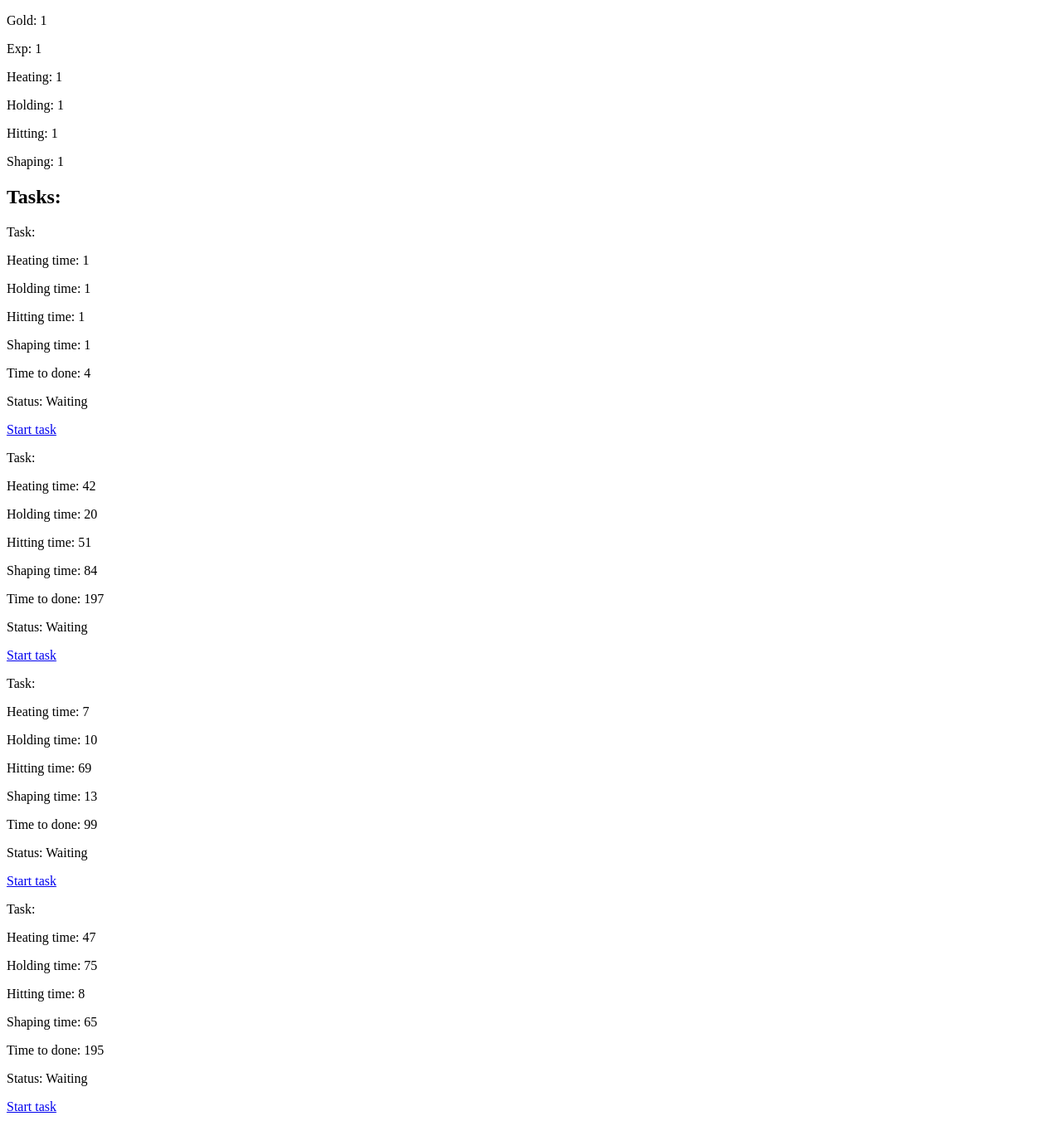
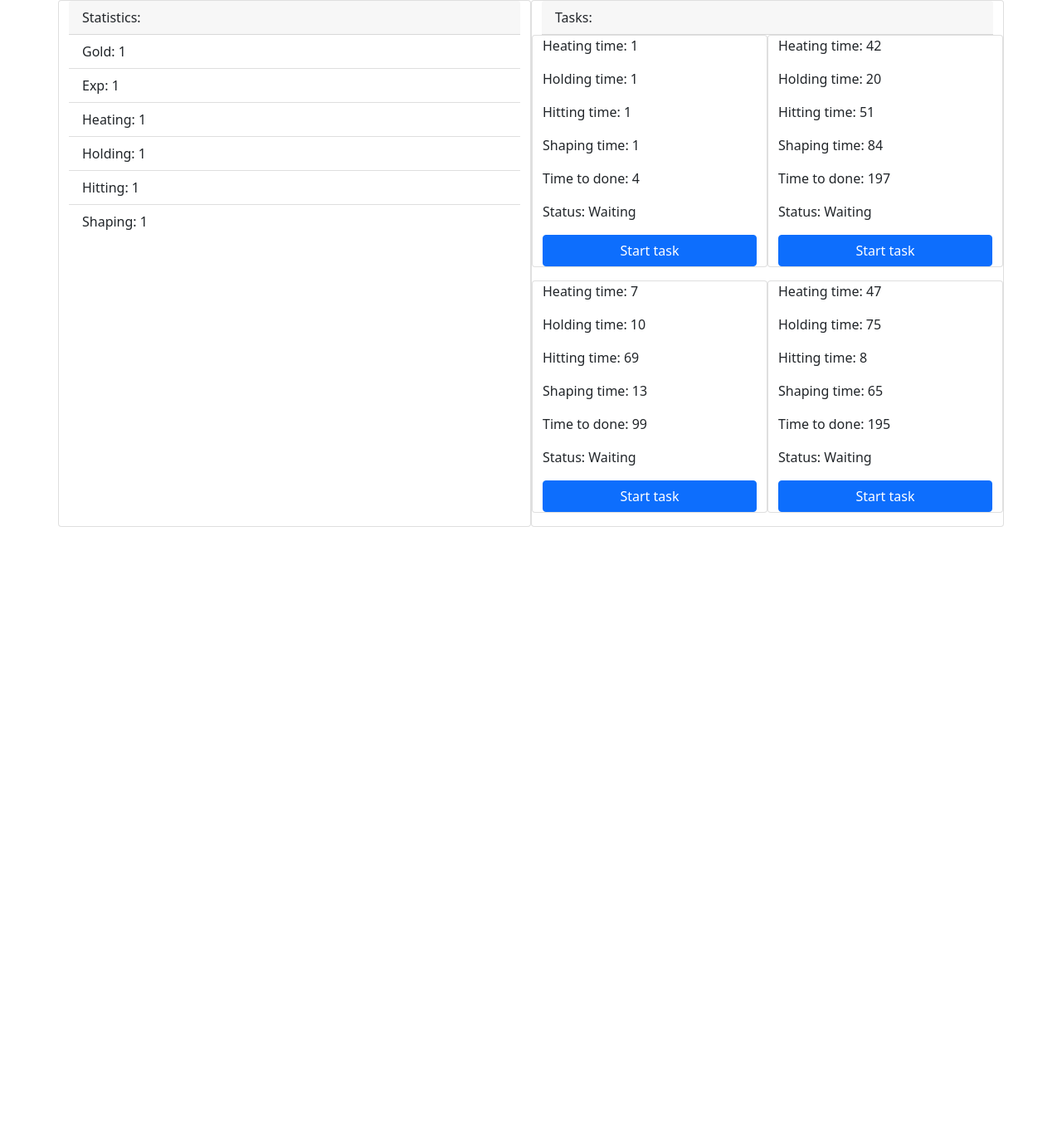
Before and after one commit to esentino/blacksmith, a Django app: page /accounts/profile/ in a window 1280 px wide. Shown: the whole page at 83% size. After the commit the page ends 635 px from the top, so only its background shows below. Run offline with Django 3.2, Linux system fonts and the light colour scheme; a user stored in the database is signed in; tables that the repository leaves empty hold one stand-in row (values such as "Sample post"); some libraries are stand-ins or nearby versions.

Commit message:
Add some bootstrap css styling

```diff
--- a/hammer/models.py
+++ b/hammer/models.py
@@ -132,6 +132,17 @@ class Task(models.Model):
         return now() - self.start_time
 
     @property
+    def progress(self) -> Optional[int]:
+        if self.elapsed_time and self.time_left:
+            total_time_delta = self.time_left + self.elapsed_time
+            return math.floor(self.elapsed_time/total_time_delta * 100)
+        return None
+
+    @property
+    def left_progress(self) -> Optional[int]:
+        return 100 - self.progress
+
+    @property
     def shaping_time(self) -> int:
         return math.ceil(self.shaping_work / self.blacksmith.shaping_attribute)
 
--- /dev/null
+++ b/hammer/templates/base.html
@@ -0,0 +1,17 @@
+<!DOCTYPE html>
+<html lang="en">
+<head>
+    <meta charset="UTF-8">
+    <title>Title</title>
+    <link href="https://cdn.jsdelivr.net/npm/bootstrap@5.0.0-beta3/dist/css/bootstrap.min.css" rel="stylesheet"
+          integrity="sha384-eOJMYsd53ii+scO/bJGFsiCZc+5NDVN2yr8+0RDqr0Ql0h+rP48ckxlpbzKgwra6" crossorigin="anonymous">
+    <link rel="stylesheet" href="https://cdn.jsdelivr.net/npm/bootstrap-icons@1.4.1/font/bootstrap-icons.css">
+</head>
+<body>
+<div class="container">
+    {% block content %}
+    {% endblock %}
+</div>
+
+</body>
+</html>
--- a/hammer/templates/hammer/profile.html
+++ b/hammer/templates/hammer/profile.html
@@ -1,53 +1,61 @@
-<!DOCTYPE html>
-<html lang="en">
-<head>
-    <meta charset="UTF-8">
-    <title>Title</title>
-</head>
-<body>
+{% extends 'base.html' %}
+{% block content %}
 {% if blacksmith %}
-<p>Gold: {{ blacksmith.gold }}</p>
-<p>Exp: {{ blacksmith.experience }}</p>
-<p>Heating: {{ blacksmith.heating_attribute }}
+<div class="row">
+    <div class="card col-lg-6">
+        <div class="card-header">
+            Statistics:
+        </div>
+        <ul class="list-group list-group-flush ">
+            <li class="list-group-item">Gold: {{ blacksmith.gold }}</li>
+            <li class="list-group-item">Exp: {{ blacksmith.experience }}</li>
+            <li class="list-group-item">Heating: {{ blacksmith.heating_attribute }}
                 {% if blacksmith.heating_experience_price <= blacksmith.experience %}
-    <a href="{% url 'add-heating' %}">Add 1 point for {{ blacksmith.heating_experience_price }} experience.</a>
+                <a href="{% url 'add-heating' %}" class="btn btn-primary">
+                    + 1 point for {{ blacksmith.heating_experience_price }} experience.
+                </a>
                 {% endif %}
-</p>
-<p>Holding: {{ blacksmith.holding_attribute }}
+            </li>
+            <li class="list-group-item">Holding: {{ blacksmith.holding_attribute }}
                 {% if blacksmith.holding_experience_price <= blacksmith.experience %}
-    <a href="{% url 'add-holding' %}">Add 1 point for {{ blacksmith.holding_experience_price }} experience.</a>
+                <a href="{% url 'add-holding' %}" class="btn btn-primary">
+                    + 1 point for {{ blacksmith.holding_experience_price }} experience.
+                </a>
                 {% endif %}
-</p>
-<p>Hitting: {{ blacksmith.hitting_attribute }}
+            </li>
+            <li class="list-group-item">Hitting: {{ blacksmith.hitting_attribute }}
                 {% if blacksmith.hitting_experience_price <= blacksmith.experience %}
-    <a href="{% url 'add-hitting' %}">Add 1 point for {{ blacksmith.hitting_experience_price }} experience.</a>
+                <a href="{% url 'add-hitting' %}" class="btn btn-primary">
+                    + 1 point for {{ blacksmith.hitting_experience_price }} experience.
+                </a>
                 {% endif %}
-</p>
-<p>Shaping: {{ blacksmith.shaping_attribute }}
+            </li>
+            <li class="list-group-item">Shaping: {{ blacksmith.shaping_attribute }}
                 {% if blacksmith.shaping_experience_price <= blacksmith.experience %}
-    <a href="{% url 'add-shaping' %}">Add 1 point for {{ blacksmith.shaping_experience_price }} experience.</a>
+                <a href="{% url 'add-shaping' %}" class="btn btn-primary">
+                    + 1 point for {{ blacksmith.shaping_experience_price }} experience.
+                </a>
                 {% endif %}
-</p>
-<h2>Tasks:</h2>
+            </li>
+        </ul>
+    </div>
+    <div class="card  col-lg-6">
+        <div class="card-header">
+            Tasks:
+        </div>
+        <div class="row">
             {% for task in blacksmith.tasks.all %}
-<p>Task:</p>
-<p>Heating time: {{ task.heating_time }}</p>
-<p>Holding time: {{ task.holding_time }}</p>
-<p>Hitting time: {{ task.hitting_time }}</p>
-<p>Shaping time: {{ task.shaping_time }}</p>
-<p>Time to done: {{ task.time_to_done }}</p>
+            {% include 'hammer/tasks/card.html' %}
+            {% endfor %}
 
-<p>Status: {{ task.get_status_display }}</p>
-{% if task.can_start %}
-<a href="{% url 'start-task' task.pk %}">Start task</a>
+
+        </div>
+    </div>
+</div>
+{% else %}
+<div class="card col-lg-6">
+    <a href="{% url 'create-blacksmith' %}" class="btn btn-primary">Utwórz kowala</a>
+</div>
 {% endif %}
-{% if task.in_progress %}
-<p>Time left: {{ task.time_left }}</p>
-{% endif %}
-<br>
-{% endfor %}
-{% else %}
-<a href="{% url 'create-blacksmith' %}">Utwórz kowala</a>
-{% endif %}
-</body>
-</html>
+
+{% endblock %}
--- /dev/null
+++ b/hammer/templates/hammer/tasks/card.html
@@ -0,0 +1,26 @@
+<div class="card col-lg-6 mb-3">
+    <p>Heating time: {{ task.heating_time }}</p>
+    <p>Holding time: {{ task.holding_time }}</p>
+    <p>Hitting time: {{ task.hitting_time }}</p>
+    <p>Shaping time: {{ task.shaping_time }}</p>
+    <p>Time to done: {{ task.time_to_done }}</p>
+
+    <p>Status: {{ task.get_status_display }}</p>
+    {% if task.can_start %}
+    <a href="{% url 'start-task' task.pk %}" class="btn btn-primary">Start task</a>
+    {% endif %}
+    {% if task.in_progress %}
+
+    <div class="progress">
+        <div class="progress-bar  bg-info" role="progressbar" style="width: {{ task.progress }}%;"
+             aria-valuemin="0" aria-valuemax="100">
+            {% if task.progress > task.left_progress %} Time left: {{ task.time_left }} {% endif %}
+        </div>
+        <div class="progress-bar  bg-warning" role="progressbar" style="width: {{ task.left_progress }}%"
+        >
+            {% if task.progress <= task.left_progress %} Time left: {{ task.time_left }} {% endif %}
+        </div>
+    </div>
+    {% endif %}
+
+</div>
```
Also changed, not shown: hammer/templates/hammer/index.html (+5 -11 lines), hammer/templates/hammer/register.html (+5 -10 lines), hammer/templates/registration/login.html (+5 -11 lines). Lines whose indentation alone changed are shown as unchanged.
